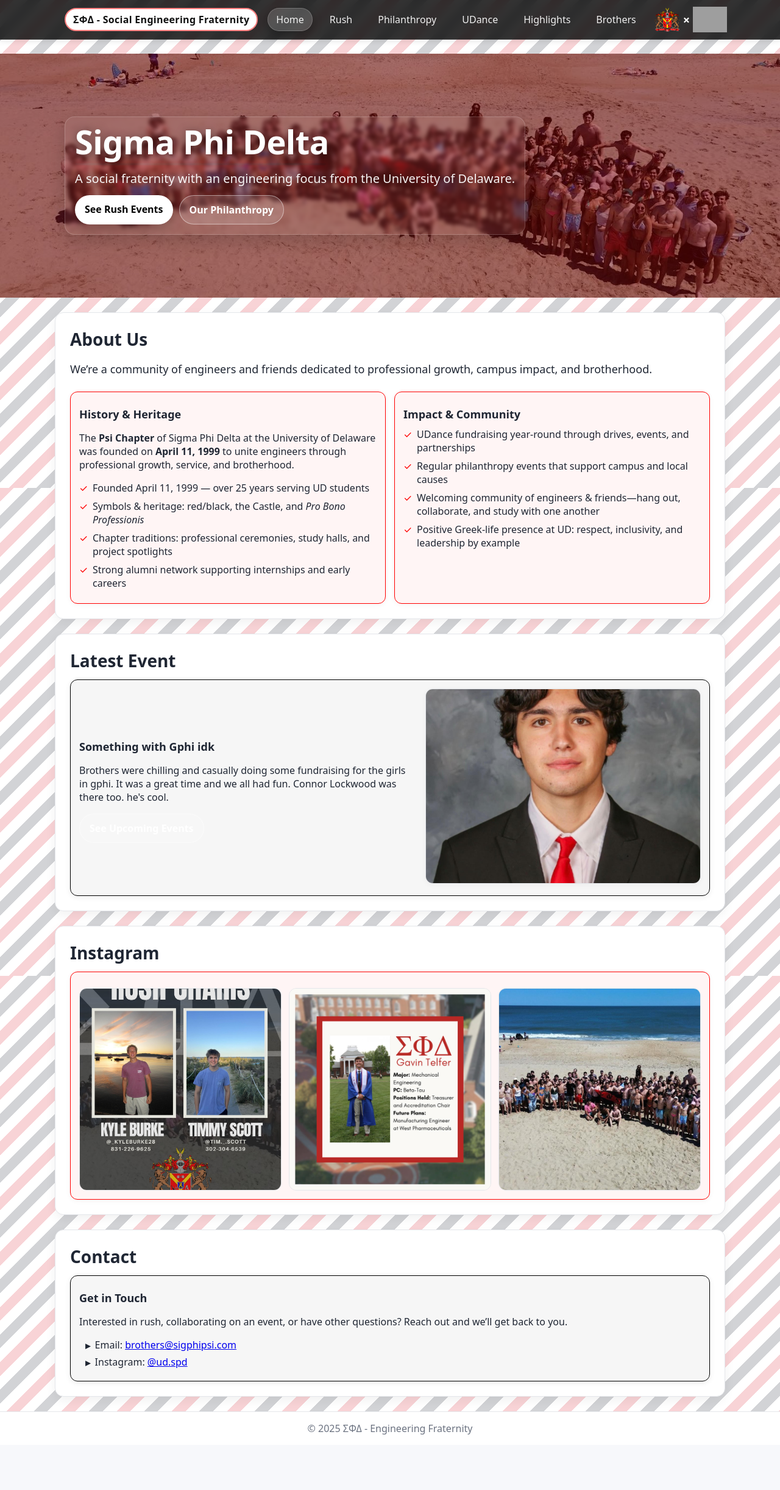
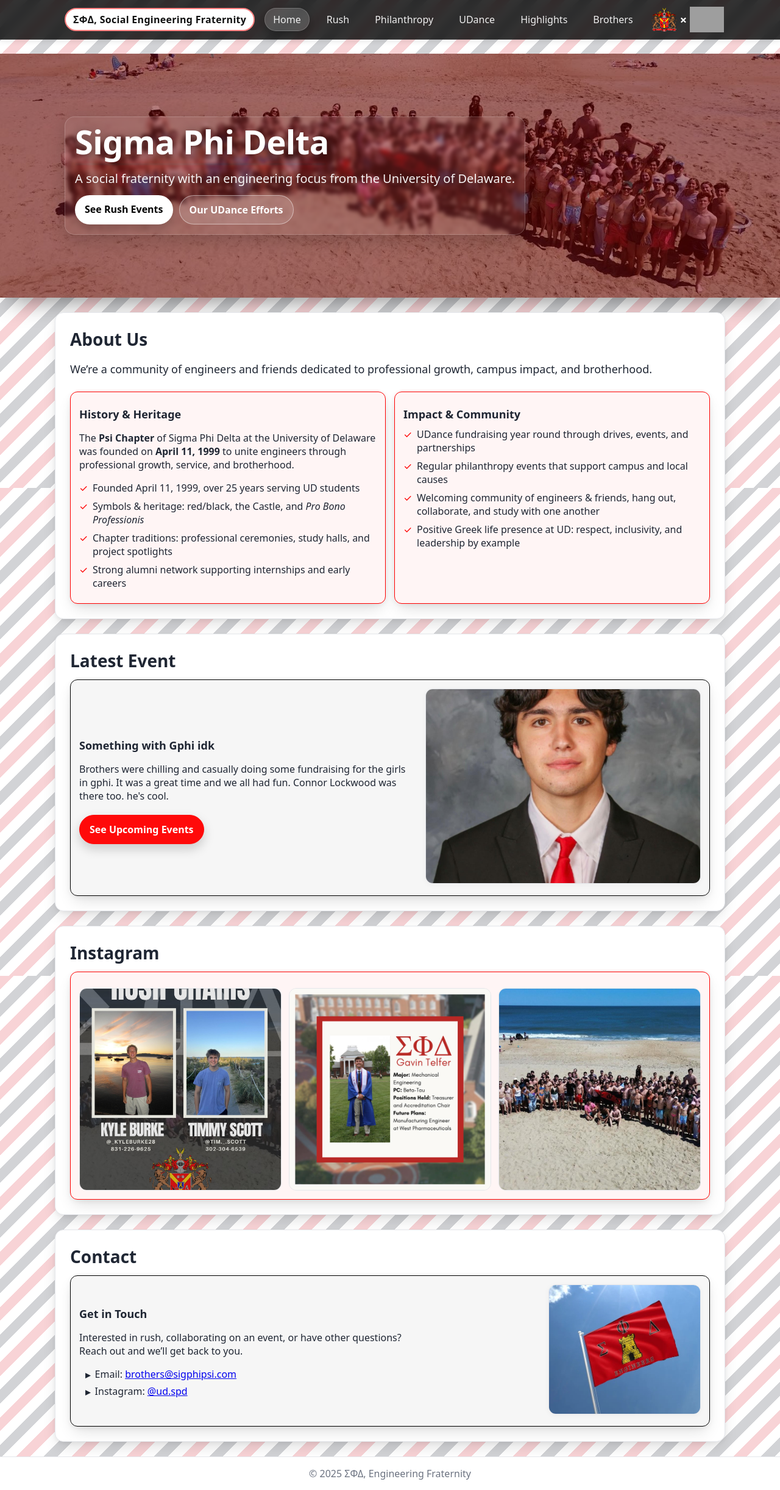
Before and after one commit to ethanfass/SPD-Website, a React (Vite) app: page / in a window 1280 px wide. Shown: the whole page at 61% size. Before the commit the page ends 2369 px from the top, so only its background shows below. Built offline with nearby package versions, Linux system fonts and the light colour scheme; grey boxes are pictures that could not be loaded.

Commit message:
shadow changes

```diff
--- a/src/App.css
+++ b/src/App.css
@@ -18,6 +18,10 @@
   --nav-h: 88px;
   --nav-r: 64px;
   --nav-gap: var(--nav-h);
+  --elev-1: 0 4px 12px rgba(0,0,0,.08);
+  --elev-2: 0 12px 26px -6px rgba(0,0,0,.14), 0 2px 8px rgba(0,0,0,.06);
+  --elev-3: 0 18px 40px -8px rgba(0,0,0,.18), 0 6px 16px rgba(0,0,0,.10);
+  --elev-accent: 0 10px 24px rgba(255,0,0,.07);
 }
 
 * { box-sizing: border-box; }
@@ -73,7 +77,7 @@
   padding:6px 12px;
   border-radius:999px;
   transition:border-color .2s ease, box-shadow .2s ease;
-  font-weight: 700;
+  font-weight: bold;
 }
 .brand.brand--ring:hover{
   border-color: var(--brand-2);
@@ -82,8 +86,31 @@
 
 .nav-links { gap: 14px; }
 
-.nav-link {
-  position: relative;
+.btn-special{
+  transition: transform .15s ease, box-shadow .2s ease, background-color .2s ease, color .2s ease, border-color .2s ease;
+  border-radius: 999px;
+  font-weight: 700;
+  display: inline-flex; align-items: center; gap: .5rem;
+}
+.btn-special:focus-visible{
+  outline: none;
+  box-shadow: 0 0 0 3px rgba(255,0,0,.25);
+}
+
+.btn-special{
+  margin-top: 4px;
+  background: rgb(255, 10, 10);
+  color: #fff;
+  border: 1px solid rgb(255, 10, 10);
+  box-shadow: 0 8px 18px rgba(0, 0, 0, 0.18);
+}
+.btn-special:hover{ transform: translateY(-1px); filter: brightness(.95); }
+.btn-special:active{ transform: translateY(0); }
+
+.nav-link{
+  position: relative;          /* <-- critical */
+  display: inline-block;       /* shrink to its content so the underline
+                                  only spans the link, not the whole row */
   padding: 8px 14px;
   border-radius: 999px;
   color: #fff;
@@ -92,12 +119,16 @@
   transition: background .2s ease, transform .15s ease;
 }
 
+
 .nav-link:hover { background: rgba(255,255,255,.12); opacity: 1; transform: translateY(-1px); }
 
-.nav-link::after {
+.nav-link::after{
   content: "";
   position: absolute;
-  left: 12px; right: 12px; bottom: 6px; height: 2px;
+  left: 12px;
+  right: 12px;
+  bottom: 6px;
+  height: 2px;
   background: linear-gradient(90deg, #ff5252);
   transform: scaleX(0);
   transform-origin: left;
@@ -106,15 +137,15 @@
   border-radius: 2px;
 }
 
-.nav-link:hover::after { transform: scaleX(1); }
+.nav-link:hover::after,
+.nav-link.active::after{
+  transform: scaleX(1);
+}
 
 .nav-link.active {
   background: rgba(255,255,255,.18);
   box-shadow: inset 0 0 0 1px rgba(255,255,255,.22), 0 6px 18px rgba(0,0,0,.35);
 }
-
-.nav-link.active::after { transform: scaleX(1); }
-
 
 .nav-link:focus-visible {
   outline: none;
@@ -127,13 +158,17 @@
 
 .logo-x { font-weight: 700; font-size: 20px; color: #fff; }
 
-.hero {
+.hero{
   position: relative;
+  /* x | y | blur | spread */
+  box-shadow: 0 24px 36px -18px rgba(0,0,0,.45);
+  /* your existing lines */
   height: clamp(320px, 50vh, 520px);
   background-image: url("/insta3.jpg");
   background-size: cover;
-  background-position: 50% 60%;
+  background-position: 50% 64%;
 }
+
 
 .hero-overlay{
   position: absolute; inset: 0;
@@ -658,6 +693,14 @@
 /* All other pages use the regular smaller gap */
 .app.is-regular { --nav-gap: var(--nav-r); }
 
+.contact-image{
+  display: block;
+  width: min(38vw, 250px);   /* or just max-width: 420px; */
+  height: auto;
+  margin-left: auto;         /* pushes it to the right in its grid/flex cell */
+  border-radius: 12px;
+}
+
 /**
 .scroll-progress {
   position: fixed; top: 0; left: 0; height: 3px; width: var(--scroll, 0%);
@@ -665,3 +708,25 @@
   z-index: 1101;
 }
 **/
+
+/* ---- Apply to your boxes ---- */
+.section,
+.card,
+.cardx,
+.about-card,
+.contact-card{
+  box-shadow: var(--elev-2);         /* main shadow */
+  /* optional: add a faint red-tinted glow */
+  /* box-shadow: var(--elev-2), var(--elev-accent); */
+  overflow: visible;                  /* make sure shadow isn’t cut off */
+  transition: box-shadow .22s ease, transform .18s ease;
+}
+
+.section:hover,
+.card:hover,
+.cardx:hover,
+.about-card:hover,
+.contact-card:hover{
+  box-shadow: var(--elev-3);
+  transform: translateY(-2px);        /* tiny lift on hover (optional) */
+}
--- a/src/App.tsx
+++ b/src/App.tsx
@@ -9,6 +9,7 @@
 import grottosRush from "./assets/rush-pics/grottos.jpg";
 import icecreamPic from "./assets/phila-pics/icecream.jpg";
 import pumpkinPic from "./assets/phila-pics/pumpkin.jpg";
+import ContactPhoto from "./assets/general-pics/spd-flag.jpg";
 
 import LatestEventImg from "./assets/brother-pics/tom-ingenito.jpg";
 
@@ -57,7 +58,7 @@
           tabIndex={0}
           aria-label="Go to Home"
         >
-          ΣΦΔ - Social Engineering Fraternity
+          ΣΦΔ, Social Engineering Fraternity
         </div>
         <nav className="nav-links">
           {links.map((l) => (
@@ -114,7 +115,7 @@
             </p>
             <div className="hero-actions">
               <a className="btn btn-primary" href="#/rush">See Rush Events</a>
-              <a className="btn btn-ghost" href="#/philanthropy">Our Philanthropy</a>
+              <a className="btn btn-ghost" href="#/udance">Our UDance Efforts</a>
             </div>
           </div>
         </div>
@@ -134,8 +135,8 @@
               <strong> April 11, 1999</strong> to unite engineers through professional growth, service, and brotherhood.
             </p>
             <ul className="checks">
-              <li>Founded April 11, 1999 — over 25 years serving UD students</li>
-              <li>Symbols & heritage: red/black, the Castle, and <em>Pro Bono Professionis</em></li>
+              <li>Founded April 11, 1999, over 25 years serving UD students</li>
+              <li>Symbols &amp; heritage: red/black, the Castle, and <em>Pro Bono Professionis</em></li>
               <li>Chapter traditions: professional ceremonies, study halls, and project spotlights</li>
               <li>Strong alumni network supporting internships and early careers</li>
             </ul>
@@ -143,10 +144,10 @@
           <div className="about-card">
             <h3>Impact &amp; Community</h3>
             <ul className="checks">
-              <li>UDance fundraising year-round through drives, events, and partnerships</li>
+              <li>UDance fundraising year round through drives, events, and partnerships</li>
               <li>Regular philanthropy events that support campus and local causes</li>
-              <li>Welcoming community of engineers & friends—hang out, collaborate, and study with one another</li>
-              <li>Positive Greek-life presence at UD: respect, inclusivity, and leadership by example</li>
+              <li>Welcoming community of engineers &amp; friends, hang out, collaborate, and study with one another</li>
+              <li>Positive Greek life presence at UD: respect, inclusivity, and leadership by example</li>
             </ul>
           </div>
 
@@ -163,7 +164,7 @@
               the girls in gphi. It was a great time and we all had fun.
               Connor Lockwood was there too. he's cool.
             </p>
-            <a className="btn btn-ghost" href="#/rush" aria-label="See upcoming events">
+            <a className="btn btn-special" href="#/rush" aria-label="See upcoming events">
               See Upcoming Events
             </a>
 
@@ -181,28 +182,43 @@
       </Section>
       <Section title="Contact">
         <div className="contact">
-          <div className="contact-card">
+          <article className="contact-card contact-card--split">
+            <div className="split split-right-image">
+              {/* Left: text */}
+              <div className="contact-body">
                 <h3>Get in Touch</h3>
                 <p>
-              Interested in rush, collaborating on an event, or have other questions? Reach out and we’ll get back to you.
+                  Interested in rush, collaborating on an event, or have other questions?
+                  <br />Reach out and we’ll get back to you.
                 </p>
+
                 <ul className="bulletcaret">
                   <li>
                     Email:{" "}
-                <a href="mailto:brothers@sigphipsi.com">
-                  brothers@sigphipsi.com
-                </a>
+                    <a href="mailto:brothers@sigphipsi.com">brothers@sigphipsi.com</a>
                   </li>
                   <li>
                     Instagram:{" "}
-                <a href="https://www.instagram.com/ud.spd/?hl=en" target="_blank" rel="noreferrer">
+                    <a
+                      href="https://www.instagram.com/ud.spd/?hl=en"
+                      target="_blank"
+                      rel="noreferrer"
+                    >
                       @ud.spd
                     </a>
                   </li>
                 </ul>
               </div>
+
+              {/* Right: image */}
+              <div className="split-image contact-image">
+                <img src={ContactPhoto} alt="ΣΦΔ tabling / brothers on campus" />
+              </div>
+            </div>
+          </article>
         </div>
       </Section>
+
     </>
   );
 }
@@ -221,7 +237,7 @@
           <div className="event-grid">
             <div className="event-content">
               <h3>Classroom Event</h3>
-              <p className="muted">Wednesday, September 3<sup>rd</sup> · 7–9 PM</p>
+              <p className="muted">Wednesday, September 3<sup>rd</sup> · 7 to 9 PM</p>
               <p>Overview of our chapter, values, and Q&amp;A with the exec board.</p>
             </div>
             <div className="event-media">
@@ -233,8 +249,8 @@
           <div className="event-grid">
             <div className="event-content">
               <h3>182 West Main St</h3>
-              <p className="muted">Thursday, September 11<sup>th</sup> · 6:30–8:30 PM</p>
-              <p>Casual hang — meet brothers, grab food, and learn about rush.</p>
+              <p className="muted">Thursday, September 11<sup>th</sup> · 6:30 to 8:30 PM</p>
+              <p>Casual hang, meet brothers, grab food, and learn about rush.</p>
             </div>
             <div className="event-media">
               <img src={westmainRush} alt="182 West Main St rush event" />
@@ -245,8 +261,8 @@
           <div className="event-grid">
             <div className="event-content">
               <h3>Grotto Pizza</h3>
-              <p className="muted">Tuesday, September 16<sup>th</sup> · 6–8 PM</p>
-              <p>Meet &amp; greet over slices — talk campus life and meet others rushing.</p>
+              <p className="muted">Tuesday, September 16<sup>th</sup> · 6 to 8 PM</p>
+              <p>Meet &amp; greet over slices, talk campus life and meet others rushing.</p>
             </div>
             <div className="event-media">
               <img src={grottosRush} alt="Grotto Pizza rush event" className="obj-up" />
@@ -255,7 +271,7 @@
         </article>
 
         <p className="muted" style={{ marginTop: 8 }}>
-          Dates/times subject to change — follow us on Instagram for updates.
+          Dates/times subject to change, follow us on Instagram for updates.
         </p>
       </div>
     </Section>
@@ -277,7 +293,7 @@
               <h3>UDairy Ice Cream Truck with GPhi 🍦🚙</h3>
               <p className="muted">Monday, September 22 · 2–4 PM</p>
               <p><strong>Location:</strong> Trabant Patio</p>
-              <p>Sweet-treat fundraiser supporting UDance — grab a cone, support a cause.</p>
+              <p>Sweet treat fundraiser supporting UDance, grab a cone, support a cause.</p>
             </div>
             <div className="event-media">
               <img src={icecreamPic} alt="UDairy Ice Cream Truck with GPhi fundraiser" />
@@ -290,8 +306,8 @@
             <div className="event-content">
               <h3>Pumpkin Painting with Women In Healthcare 🎃👩‍⚕️</h3>
               <p className="muted">Tuesday, October 23 · Time/Location TBD</p>
-              <p><strong>Location:</strong> Likely West Main — details coming soon.</p>
-              <p>Fall-themed collab benefiting UDance and campus charities.</p>
+              <p><strong>Location:</strong> Likely West Main, details coming soon.</p>
+              <p>Fall themed collab benefiting UDance and campus charities.</p>
             </div>
             <div className="event-media">
               <img src={pumpkinPic} alt="Pumpkin Painting with Women In Healthcare" />
@@ -300,7 +316,7 @@
         </article>
 
         <p className="muted" style={{ marginTop: 8 }}>
-          Details subject to change — follow us on Instagram for updates.
+          Details subject to change, follow us on Instagram for updates.
         </p>
       </div>
     </Section>
@@ -320,10 +336,9 @@
     <Section title="ΣΦΔ × UDance">
       <div className="udance-intro">
         <p className="lead">
-          UDance is the University of Delaware’s year-long, student-run philanthropy benefiting
-          <strong>The Andrew McDonough B+ Foundation</strong>, which supports families of children
+          UDance is the University of Delaware’s year long, student run philanthropy benefiting
+          <strong> The Andrew McDonough B+ Foundation</strong>, which supports families of children
           with cancer and funds pediatric cancer research.
-
         </p>
         <div className="udance-points">
           <div className="about-card">
@@ -346,7 +361,7 @@
       <div className="udance-spd card">
         <h3>ΣΦΔ’s Role</h3>
         <ul className="bulletcaret">
-          <li>Fundraising drives (food trucks, dunk tank & pie smashing, canning, etc.)</li>
+          <li>Fundraising drives (food trucks, dunk tank &amp; pie smashing, canning, etc.)</li>
           <li>Volunteering and event support throughout the year</li>
           <li>Partnering with other orgs to boost outreach and donations</li>
         </ul>
@@ -373,7 +388,7 @@
   return (
     <Section title="Highlights">
       <p>
-        A running showcase of what ΣΦΔ brothers are building, researching, and achieving, on & off campus.
+        A running showcase of what ΣΦΔ brothers are building, researching, and achieving, on &amp; off campus.
         These highlights celebrate our drive, creativity, and commitment to making an impact.
       </p>
 
@@ -381,8 +396,8 @@
         <article className="card event-card">
           <div className="event-grid">
             <div className="event-content">
-              <h3>HackUDel Winner — “SmartPark”</h3>
-              <p className="muted">Timespan: Feb–Mar 2025</p>
+              <h3>HackUDel Winner, “SmartPark”</h3>
+              <p className="muted">Timespan: Feb to Mar 2025</p>
               <p>
                 Team of four brothers built a computer-vision parking lot counter and a mobile app that predicts spot
                 availability in real time. Deployed a tiny YOLO model to a Raspberry Pi with on-device inference and a
@@ -394,13 +409,13 @@
             </div>
           </div>
         </article>
-        <article className="card event-card">
+        <article className="cardx event-card">
           <div className="event-grid">
             <div className="event-content">
-              <h3>Co-op at DuPont — Process Engineering</h3>
+              <h3>Co-op at DuPont, Process Engineering</h3>
               <p className="muted">Timespan: Summer 2024</p>
               <p>
-                Scoped and implemented a new heat-exchange monitoring workflow that reduced downtime by 12%. Built
+                Scoped and implemented a new heat exchange monitoring workflow that reduced downtime by 12%. Built
                 an automated dashboard in Python for weekly KPI reviews and collaborated with safety to update SOPs.
               </p>
             </div>
@@ -501,7 +516,7 @@
         {page === "brothers" && <BrothersPage />}
       </main>
       <footer className="footer">
-        © {new Date().getFullYear()} ΣΦΔ - Engineering Fraternity
+        © {new Date().getFullYear()} ΣΦΔ, Engineering Fraternity
       </footer>
     </div>
   );
```
Also changed, not shown: src/assets/general-pics/spd-flag.jpg (added), src/assets/general-pics/spd-flag.webp (added). Lines whose indentation alone changed are shown as unchanged.
